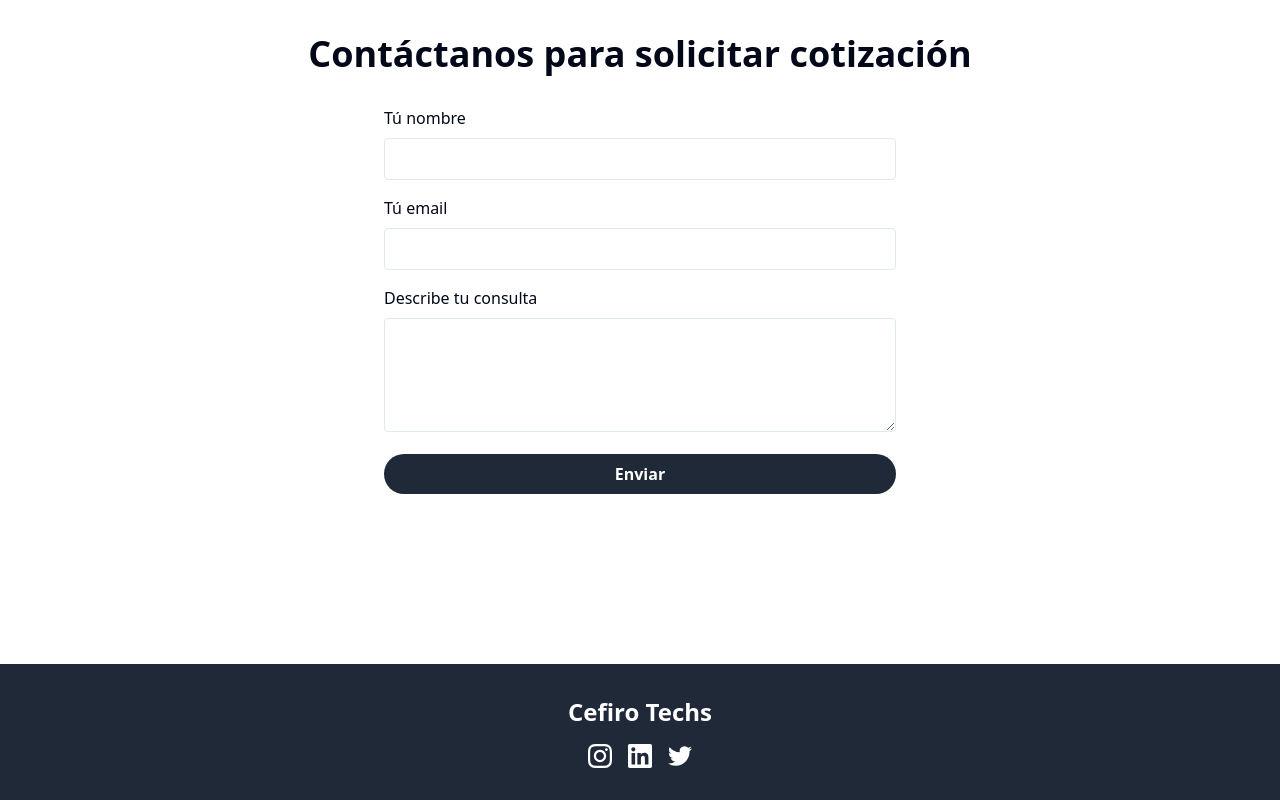
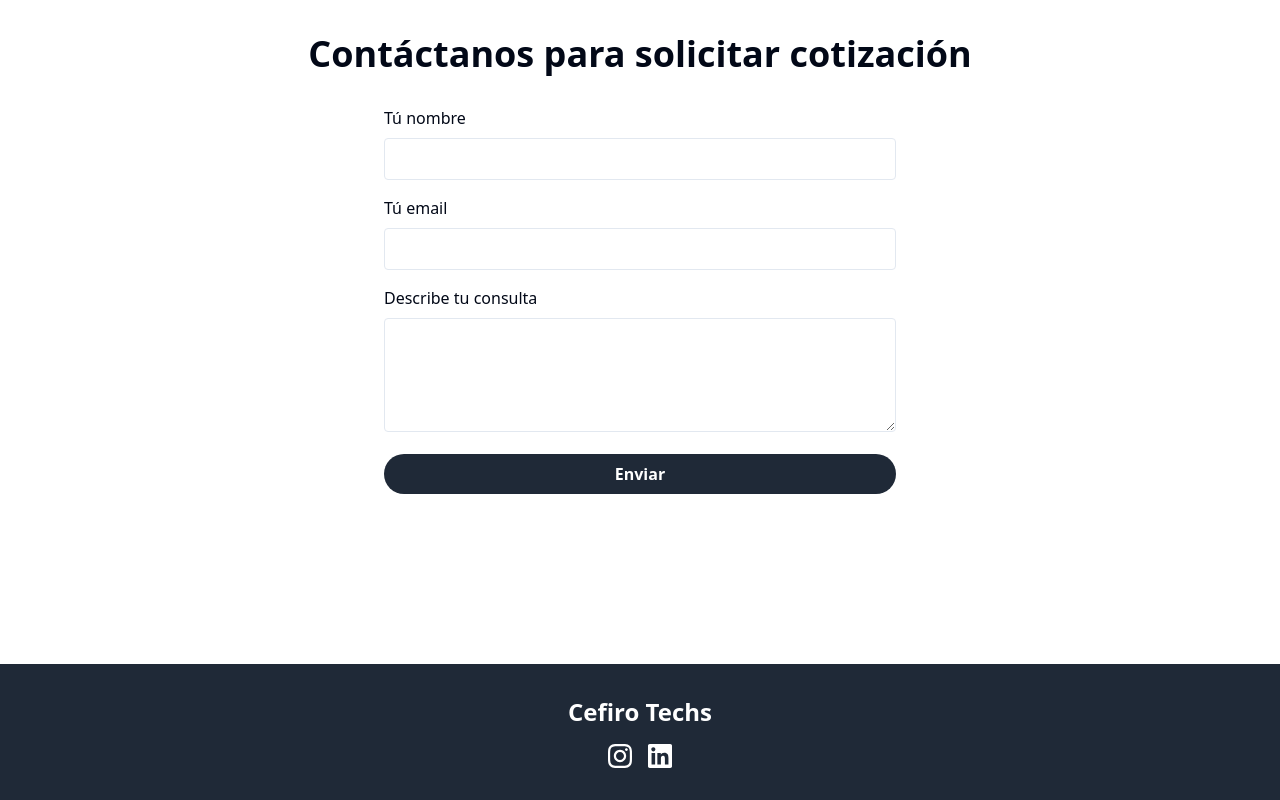
Before and after one commit to nabudev/cefiro-technologies, a Next.js app in the folder myapp/: page / in a window 1280 px wide. Shown: the part 4290-5090 px from the top of the page. Built offline with nearby package versions, Linux system fonts and the light colour scheme.

Commit message:
seccion contact: modifiacion de correo electronico receptor - footer: redireccion a redes sociales de la empresa

```diff
--- a/myapp/src/components/contact-form.jsx
+++ b/myapp/src/components/contact-form.jsx
@@ -13,7 +13,7 @@ export function ContactFormJsx() {
     setIsSubmitting(true);
 
     try {
-      const response = await fetch('https://formsubmit.co/ajax/nabudev01@gmail.com', {
+      const response = await fetch('https://formsubmit.co/ajax/cefirotechnologies@gmail.com', {
         method: 'POST',
         headers: {
           'Content-Type': 'application/json',
--- a/myapp/src/components/footer.jsx
+++ b/myapp/src/components/footer.jsx
@@ -10,7 +10,7 @@ export function FooterJsx() {
           <h2 className="text-2xl font-bold mb-4">Cefiro Techs</h2>
           <div className="flex justify-center space-x-4">
             <a
-              href="https://www.instagram.com"
+              href="https://www.instagram.com/cefirotechs/"
               target="_blank"
               rel="noopener noreferrer"
               className="text-white hover:text-blue-400 transition-colors duration-300">
@@ -25,7 +25,7 @@ export function FooterJsx() {
               </svg>
             </a>
             <a
-              href="https://www.linkedin.com"
+              href="https://www.linkedin.com/in/cefiro-technologies/"
               target="_blank"
               rel="noopener noreferrer"
               className="text-white hover:text-blue-400 transition-colors duration-300">
@@ -39,21 +39,6 @@ export function FooterJsx() {
                   d="M20.447 20.452h-3.554v-5.569c0-1.328-.027-3.037-1.852-3.037-1.853 0-2.136 1.445-2.136 2.939v5.667H9.351V9h3.414v1.561h.046c.477-.9 1.637-1.85 3.37-1.85 3.601 0 4.267 2.37 4.267 5.455v6.286zM5.337 7.433c-1.144 0-2.063-.926-2.063-2.065 0-1.138.92-2.063 2.063-2.063 1.14 0 2.064.925 2.064 2.063 0 1.139-.925 2.065-2.064 2.065zm1.782 13.019H3.555V9h3.564v11.452zM22.225 0H1.771C.792 0 0 .774 0 1.729v20.542C0 23.227.792 24 1.771 24h20.451C23.2 24 24 23.227 24 22.271V1.729C24 .774 23.2 0 22.222 0h.003z" />
               </svg>
             </a>
-            <a
-              href="https://www.twitter.com"
-              target="_blank"
-              rel="noopener noreferrer"
-              className="text-white hover:text-blue-400 transition-colors duration-300">
-              <span className="sr-only">Twitter</span>
-              <svg
-                className="w-6 h-6"
-                fill="currentColor"
-                viewBox="0 0 24 24"
-                xmlns="http://www.w3.org/2000/svg">
-                <path
-                  d="M23.953 4.57a10 10 0 01-2.825.775 4.958 4.958 0 002.163-2.723c-.951.555-2.005.959-3.127 1.184a4.92 4.92 0 00-8.384 4.482C7.69 8.095 4.067 6.13 1.64 3.162a4.822 4.822 0 00-.666 2.475c0 1.71.87 3.213 2.188 4.096a4.904 4.904 0 01-2.228-.616v.06a4.923 4.923 0 003.946 4.827 4.996 4.996 0 01-2.212.085 4.936 4.936 0 004.604 3.417 9.867 9.867 0 01-6.102 2.105c-.39 0-.779-.023-1.17-.067a13.995 13.995 0 007.557 2.209c9.053 0 13.998-7.496 13.998-13.985 0-.21 0-.42-.015-.63A9.935 9.935 0 0024 4.59z" />
-              </svg>
-            </a>
           </div>
         </div>
       </div>
```
